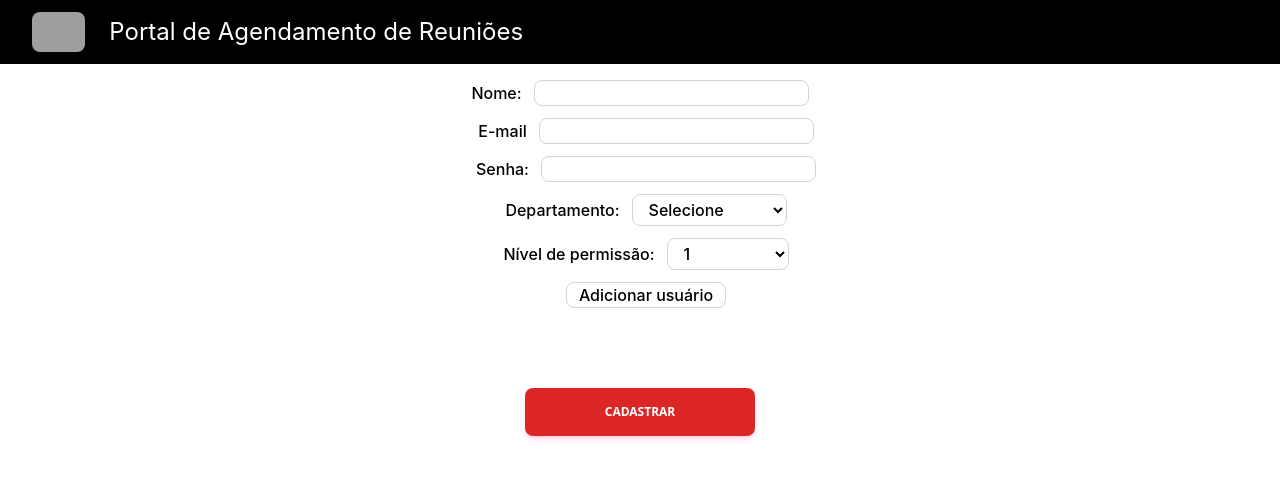
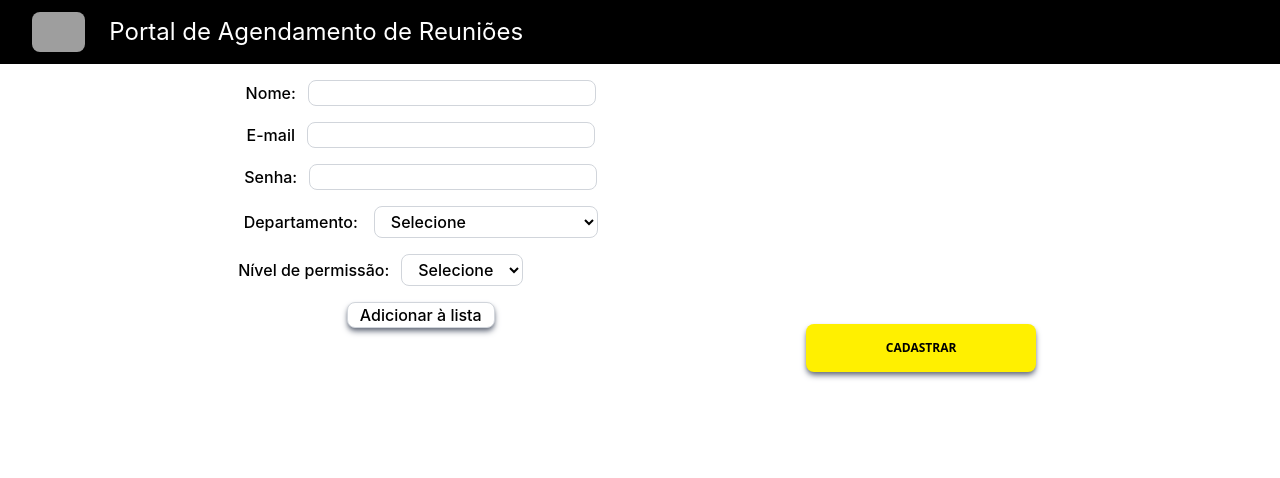
Before and after one commit to m-u-l-a-s/API-SIATT, a React (Vite) app in the folder frontend/: page /Home/Cadastrar-Usuario in a window 1280 px wide. Shown: the top 478 px of the page. Built offline with nearby package versions, Linux system fonts and the light colour scheme; grey boxes are pictures that could not be loaded; a web font is replaced by a local one.

Commit message:
:lipstik: arrumando estilo do cadastro de usuários

```diff
--- a/frontend/src/components/CardHome.tsx
+++ b/frontend/src/components/CardHome.tsx
@@ -19,7 +19,7 @@ export const CardHome = (props:Props) => {
         <Link to={props.buttonLink}>
         <button
           className="rounded-lg bg-fonteAmarela py-4 px-20 font-sans text-xs font-bold uppercase
-                            text-white shadow-md shadow-gray-500 transition-all hover:shadow-lg
+                            text-black shadow-md shadow-gray-500 transition-all hover:shadow-lg
                             hover:shadow-gray-500 focus:opacity-[0.85] focus:shadow-none active:opacity-[0.85]
                             active:shadow-none disabled:pointer-events-none disabled:opacity-50 disabled:shadow-none"
         >
--- a/frontend/src/index.css
+++ b/frontend/src/index.css
@@ -81,4 +81,10 @@ button:focus-visible {
     focus:outline-none focus:border-gray-500 focus:ring-gray-400
   }
 
+  .btnAmarelos{
+    @apply rounded-lg bg-fonteAmarela py-4 px-20 font-sans text-xs font-bold uppercase
+    text-black shadow-md shadow-gray-500 transition-all hover:shadow-lg
+    hover:shadow-gray-500 focus:opacity-[0.85] focus:shadow-none active:opacity-[0.85]
+    active:shadow-none disabled:pointer-events-none disabled:opacity-50 disabled:shadow-none
+  }
 }
--- a/frontend/src/pages/CadUsuario.tsx
+++ b/frontend/src/pages/CadUsuario.tsx
@@ -1,12 +1,14 @@
 import { useState } from "react";
 import { api_url } from "../variables";
+import { MdDelete } from "react-icons/md";
+import InformationModal from "../components/InformationModal";
 
 
 interface Usuario {
     login: string;
     email: string;
     departamento: string;
-    permissao : Number ;
+    permissao: Number;
     senha: string;
     status: 1;
 }
@@ -14,42 +16,50 @@ interface Usuario {
 
 
 const CadUsuario = () => {
-
+    const [alertModal, setAlertModal] = useState(false)
     const [login, setLogin] = useState<string>('');
     const [email, setEmail] = useState<string>('');
     const [senha, setSenha] = useState<string>('');
     const [departamento, setDepartamento] = useState<string>('');
-    const [permissao, setPermissao] = useState<string>('1');
+    const [permissao, setPermissao] = useState<string>('');
     const [usuarios, setUsuarios] = useState<Usuario[]>([]);
 
-    const [departamentos, setDepartamentos] = useState<string[]>(['financeiro', 'comercial', 'tecnico', "administrativo" ]);
+    const [departamentos, setDepartamentos] = useState<string[]>(['financeiro', 'comercial', 'tecnico', "administrativo"]);
 
     const handleAdicionarUsuario = (event: any) => {
-        if(permissao == undefined){
-           throw new Error ("Permissao vazia")
+        if (permissao == undefined) {
+            throw new Error("Permissao vazia")
         }
         event.preventDefault();
-        const novoUsuario: Usuario = { login, email, senha, departamento, permissao:Number(permissao), status:1 };
+        const novoUsuario: Usuario = { login, email, senha, departamento, permissao: Number(permissao), status: 1 };
         setUsuarios([...usuarios, novoUsuario]);
 
     };
+
+    const DelUsuarioLista = (index: number, e: any) => {
+        e.preventDefault()
+        const updateUsuarios = usuarios.filter((_, i) => i !== index)
+        console.log(updateUsuarios)
+        setUsuarios(updateUsuarios)
+
+    }
 
     const handleCadastrarUsuarios = async () => {
         // Implemente a lógica para enviar os usuários cadastrados para o backend
         usuarios.forEach(async usuario => {
 
-             await fetch(`${api_url()}usuario`,{
-                method:'POST',
+            await fetch(`${api_url()}usuario`, {
+                method: 'POST',
                 headers: {
                     "Content-Type": "application/json"
                 },
                 body: JSON.stringify(usuario)
             }).then(Resposta => {
-                if (!Resposta.ok){
+                if (!Resposta.ok) {
                     throw new Error("Seu Cadastro não foi realizado!")
                 }
                 console.log(Resposta.ok)
-            })
+            }).then(() => setAlertModal(true))
 
         })
         console.log('Usuários cadastrados:', usuarios);
@@ -57,35 +67,35 @@ const CadUsuario = () => {
 
     return (
 
-        <div className="flex flex-col items-center space-y-10 mt-4 text-black font-medium">
+        <div className="flex items-start justify-center mt-4 space-x-52 text-black font-medium">
 
             <div>
 
-            <form className="space-x-3 space-y-3">
+                <form className=" space-y-4">
 
 
 
                     <div className="space-x-3">
                         <label>Nome:</label>
-                    <input className="bordaInput w-auto h-auto"
+                        <input className="bordaInput items-center w-72 h-auto"
                             type="text" value={login} onChange={(e) => setLogin(e.target.value)} />
                     </div>
 
                     <div className="space-x-3">
                         <label>E-mail</label>
-                    <input className="bordaInput w-auto h-auto"
+                        <input className="bordaInput w-72 h-auto"
                             type="text" value={email} onChange={(e) => setEmail(e.target.value)} />
                     </div>
 
                     <div className="space-x-3">
                         <label>Senha:</label>
-                    <input className="bordaInput"
+                        <input className="bordaInput w-72 "
                             type="text" value={senha} onChange={(e) => setSenha(e.target.value)} />
                     </div>
 
-                <div className=" space-x-3">
+                    <div className=" space-x-4">
                         <label>Departamento:</label>
-                    <select id="departamento" className="bordaInput px-3 py-1"
+                        <select id="departamento" className="bordaInput w-56 px-3 py-1"
                             value={departamento} onChange={(e) => setDepartamento(e.target.value)}>
                             <option>Selecione</option>
                             {departamentos.map((departamento, index) => (
@@ -95,7 +105,7 @@ const CadUsuario = () => {
 
                     </div>
 
-                <div className="space-x-3">
+                    <div className="space-x-3 -ml-20">
                         <label>Nível de permissão:</label>
                         <select
                             id="nivelPermissao"
@@ -110,8 +120,12 @@ const CadUsuario = () => {
                     </div>
 
                     <div>
-                    <button className="bordaInput" onClick={handleAdicionarUsuario}>
-                        Adicionar  usuário
+                        <button className="bordaInput  shadow-md shadow-gray-500 transition-all hover:shadow-lg
+                         hover:shadow-gray-500 focus:opacity-[0.85]
+                        focus:shadow-none active:opacity-[0.85]
+                        active:shadow-none disabled:pointer-events-none disabled:opacity-50 disabled:shadow-none"
+                            onClick={handleAdicionarUsuario}>
+                            Adicionar à lista
                         </button>
                     </div>
 
@@ -120,33 +134,44 @@ const CadUsuario = () => {
 
             </div>
 
-            <div>
 
-            <div className="space-y-2">
+
+            <div className="space-y-5">
+
+                <div className="h-56 w-full overflow-y-auto">
+
+                    <div className="  space-y-2 overflow-y-auto ">
                         {usuarios.map((usuario, index) => (
                             <div key={index}
                                 className=" flex items-center space-x-3 bordaInput w-auto h-auto ">
 
-                        <span className="">{usuario.login}</span>
+                                <span className="inline">{usuario.login}</span>
                                 <div className=" flex items-center justify-end w-full h-auto space-x-3" >
-                        <button >ed</button>
-                        <button >ex</button>
+                                    {/* <button >ed</button> */}
+
+                                    <button
+                                        onClick={(e) => DelUsuarioLista(index, e)}
+                                    > <MdDelete /> </button>
                                 </div>
 
                             </div>
                         ))}
                     </div>
 
+
                 </div>
 
                 <div>
 
                     <button
-            className="rounded-lg bg-red-600 py-4 px-20 font-sans text-xs font-bold uppercase
-            text-white shadow-md shadow-pink-500/20 transition-all hover:shadow-lg
-            hover:shadow-pink-500/40 focus:opacity-[0.85] focus:shadow-none active:opacity-[0.85]
-            active:shadow-none disabled:pointer-events-none disabled:opacity-50 disabled:shadow-none"
+                        className="btnAmarelos"
                         onClick={handleCadastrarUsuarios}>Cadastrar</button>
+
+                    {alertModal && (
+                        <InformationModal message={"Cadastro Realizado com Sucesso"} confirmText={"Ok"} onConfirm={() => window.location.href = '/'} />
+                    )}
+
+                </div>
 
             </div>
 
```
Lines whose indentation alone changed are shown as unchanged.
